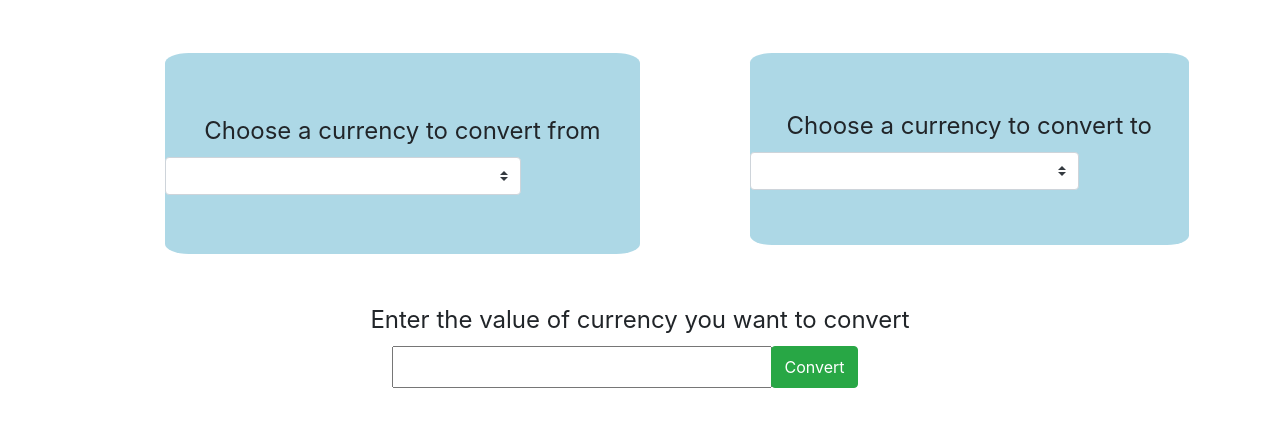
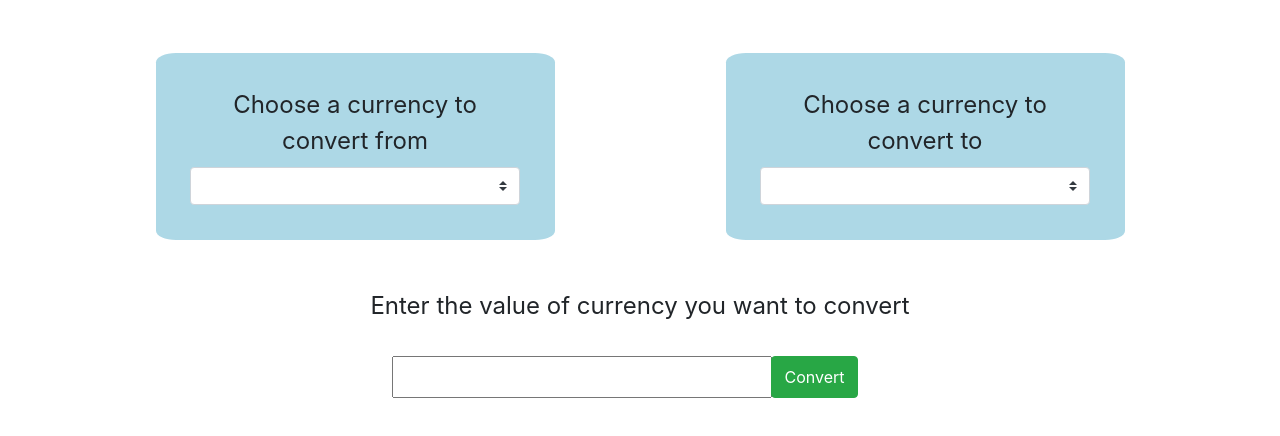
Before and after one commit to osidekyle/Currency-Converter, a plain HTML site: page index.html in a window 1280 px wide. Shown: the part 118-554 px from the top of the page. Drawn offline with nearby package versions, Linux system fonts and the light colour scheme; no server answers.

Commit message:
finished styling

```diff
--- a/index.html
+++ b/index.html
@@ -12,30 +12,22 @@
 </head>
 <body>
 
-    <div id="mainContainer" class="container">
+<div id="mainContainer" class="container">
     <div class="row justify-content-center">
         <h1 class="title display-1">Currency Converter</h1>
     </div>
 
 <div class="row justify-content-around  mt-5">
-    <div class="col-xs-6">
-    <div id="fromContainer" class="box">
+    <div class="col-xs-6 box">
     <label for="currenciesFrom">Choose a currency to convert from</label>
-    <div class="selecting">
     <select class="custom-select" id="currenciesFrom">
     </select>
     </div>
-    </div>
-    </div>
 
-    <div class="col-xs-6">
-    <div id="toContainer" class="box">
+    <div class="col-xs-6 box">
     <label for="currenciesTo">Choose a currency to convert to</label>
-    <div class="selecting">
     <select class="custom-select" id="currenciesTo">
     </select>
-    </div>
-    </div>
     </div>
 </div>
 
@@ -46,14 +38,14 @@
     <label for="number">Enter the value of currency you want to convert</label>
     </div>
 </div>
-    <div class="row justify-content-center input-group enter">
+<div class="row justify-content-center input-group enter mt-4">
     <input type="text" id="number">
      <input  class="input-group-append btn btn-success" id="calcButton" type="submit" value="Convert">
-    </div>
+</div>
 
 <div class="row justify-content-center">
     <div id="output">
-    </div>
+</div>
 
     <script src="app.js"></script>
 </div>
--- a/style.scss
+++ b/style.scss
@@ -10,13 +10,8 @@ $font: 'Roboto';
 .enter{
     font-size:$font-size;
 }
-.selecting{
-    width:75%;
 
-}
-select{
-    text-align:center;
-}
+
 
 
 body{
@@ -30,8 +25,8 @@ label{
 }
 .box{
     background:lightblue;
-    width:120%;
-    padding:15% 0;
+    padding:3% 3%;
+    width:35%;
     text-align:center;
     border-radius:5%;
     transition:ease .4s all
```
Also changed, not shown: Roboto-Thin.ttf (deleted), style.css, 1 other file.
